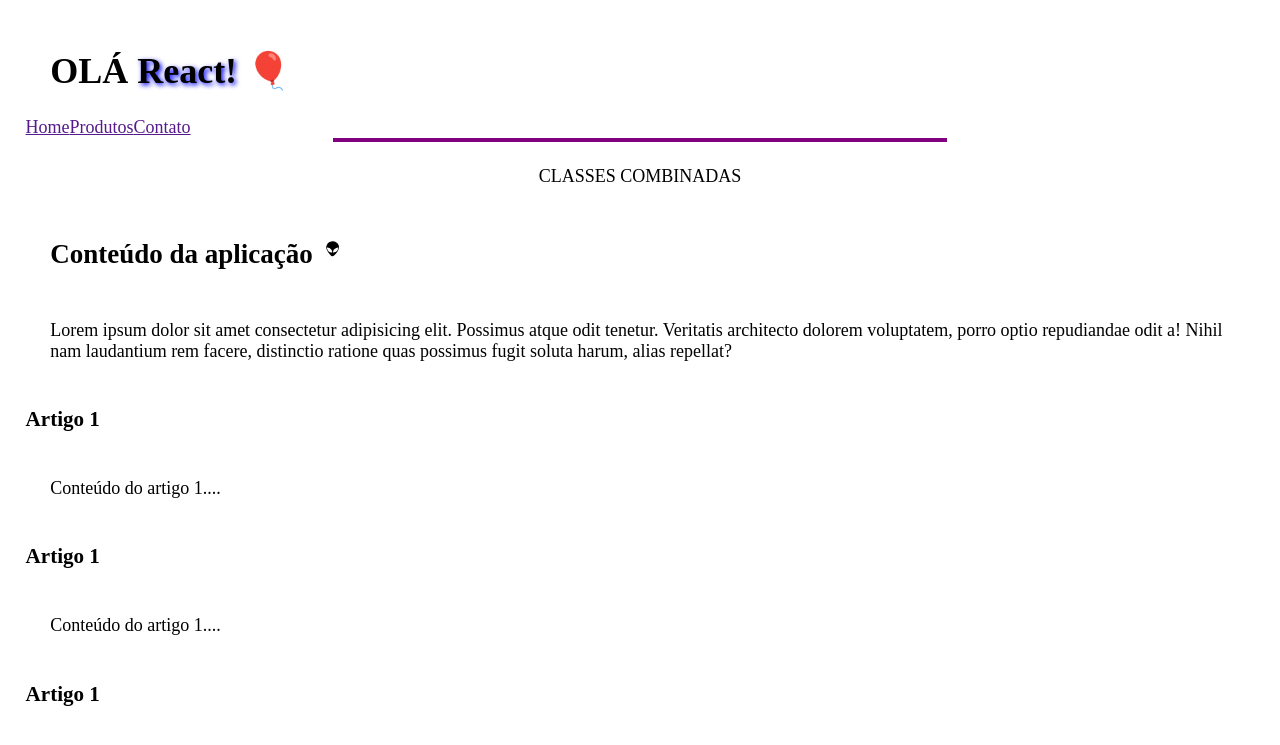
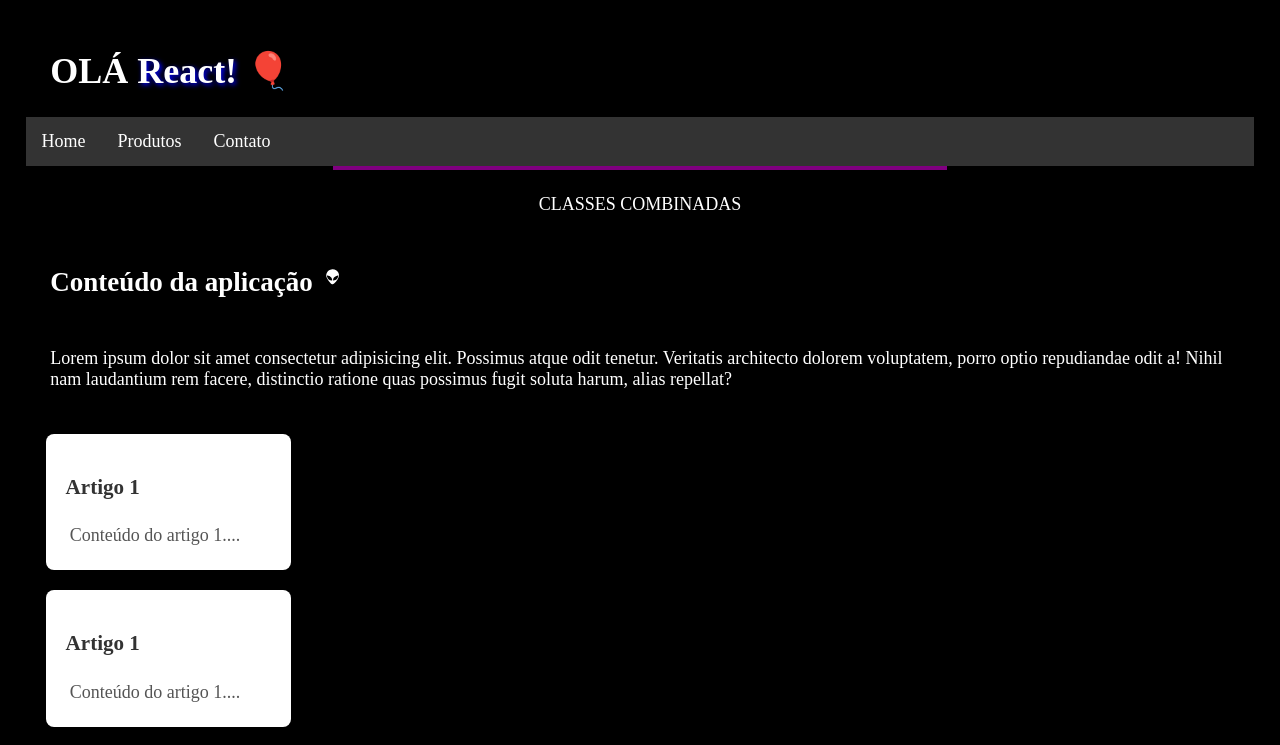
Before and after one commit to Nicolas-tech25/react-fundamentos, a React (Vite) app: page / in a window 1280 px wide. Shown: the top 745 px of the page. Built offline with nearby package versions, Linux system fonts and the light colour scheme.

Commit message:
exercicio

```diff
--- a/src/components/Artigo.jsx
+++ b/src/components/Artigo.jsx
@@ -1,9 +1,11 @@
 function Artigo() {
   return (
-    <article>
-      <h3>Artigo 1</h3>
-      <p>Conteúdo do artigo 1....</p>
-    </article>
+    <div>
+      <article>
+        <h3>Artigo 1</h3>
+        <p>Conteúdo do artigo 1....</p>
+      </article>
+    </div>
   );
 }
 
--- a/src/components/Conteudo.jsx
+++ b/src/components/Conteudo.jsx
@@ -20,6 +20,8 @@ function Conteudo() {
         <Artigo />
         <Artigo />
 
+        <hr />
+
         <iframe
           width="560"
           height="315"
--- a/src/index.css
+++ b/src/index.css
@@ -20,6 +20,10 @@ p {
 html {
   font-size: 18px;
 }
+body {
+  background-color: black;
+  color: white;
+}
 .sombra {
   box-shadow: red 0 0 10px;
   background-color: white;
@@ -34,3 +38,49 @@ html {
 .centralizar {
   text-align: center;
 }
+iframe {
+  margin: 100px;
+}
+
+/* menu */
+nav {
+  background-color: #333;
+  overflow: hidden;
+}
+
+nav a {
+  float: left;
+  display: block;
+  color: white;
+  text-align: center;
+  padding: 14px 16px;
+  text-decoration: none;
+  transition: background-color 0.3s;
+}
+nav a:hover {
+  background-color: aliceblue;
+  color: black;
+}
+
+/* article */
+.article-container {
+  display: flex;
+  justify-content: space-between;
+}
+
+article {
+  background-color: #fff;
+  padding: 20px;
+  margin: 20px;
+  border-radius: 8px;
+  box-shadow: 0 0 10px rgba(0, 0, 0, 0.1);
+  width: 20%;
+}
+
+article h3 {
+  color: #333;
+}
+
+article p {
+  color: #555;
+}
```
